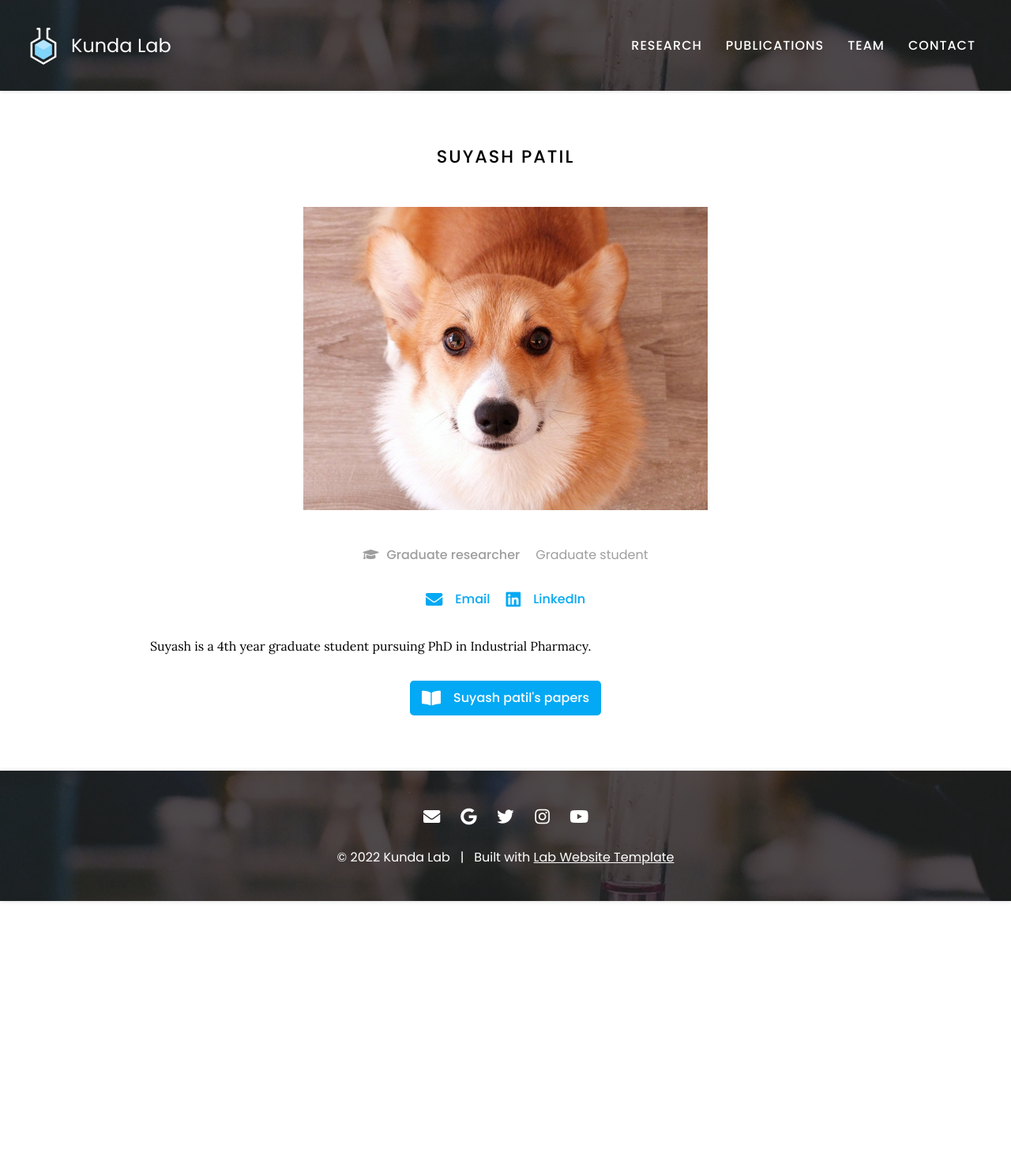
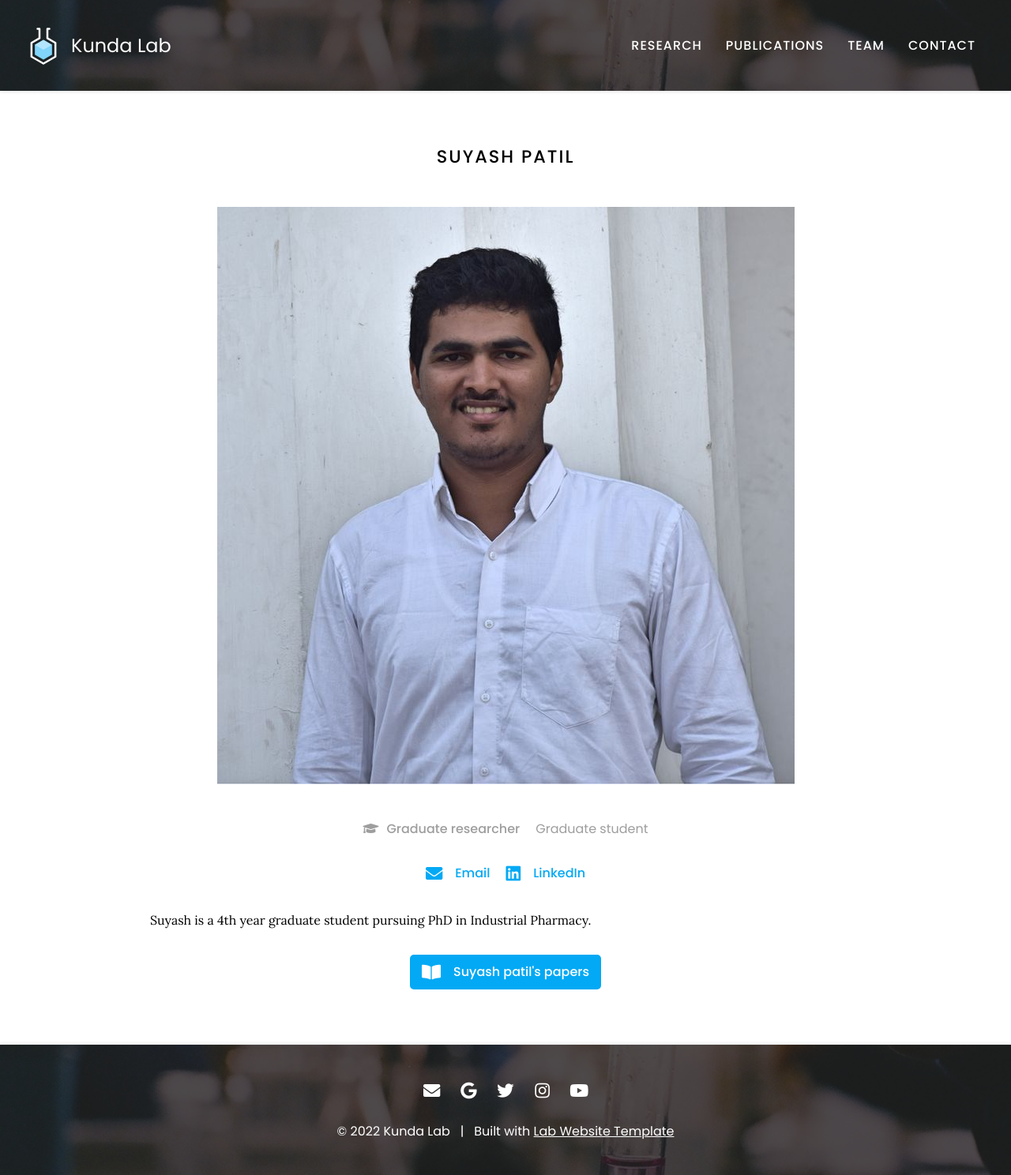
Before and after one commit to ardaram/kunda-lab, a Jekyll site: the page built from _members/Suyash Patil.md, in a window 1280 px wide. Shown: the whole page at 79% size. Built offline with Jekyll 4.4.1, drawn with Linux system fonts in a browser that asks for light colours; nearby versions of some CDN libraries; before the commit the page ends 1141 px from its top, so only the background shows below that.

Commit message:
Update Suyash Patil.md

```diff
--- a/_members/Suyash Patil.md
+++ b/_members/Suyash Patil.md
@@ -1,6 +1,6 @@
 ---
 name: Suyash Patil
-image: images/member.jpg
+image: images/Suyash.jpeg
 description: Graduate student
 role: gr
 
```
